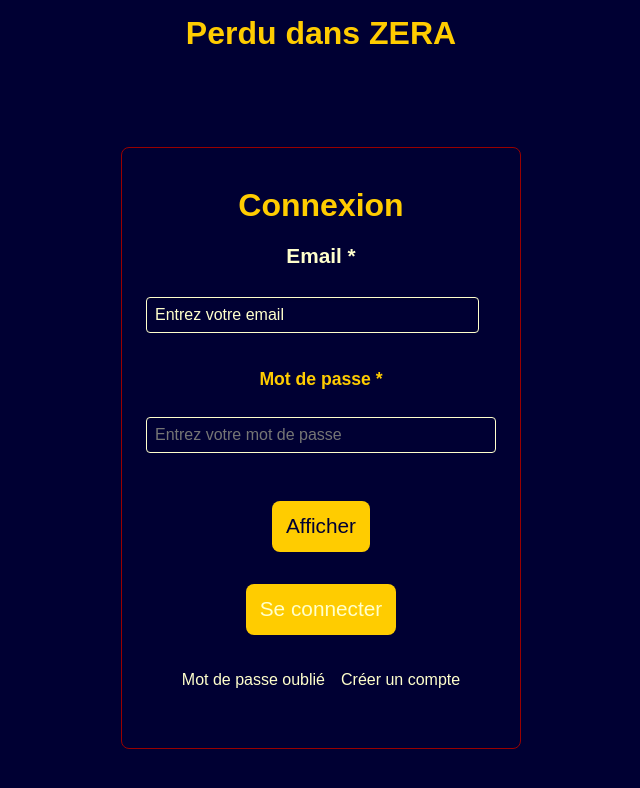
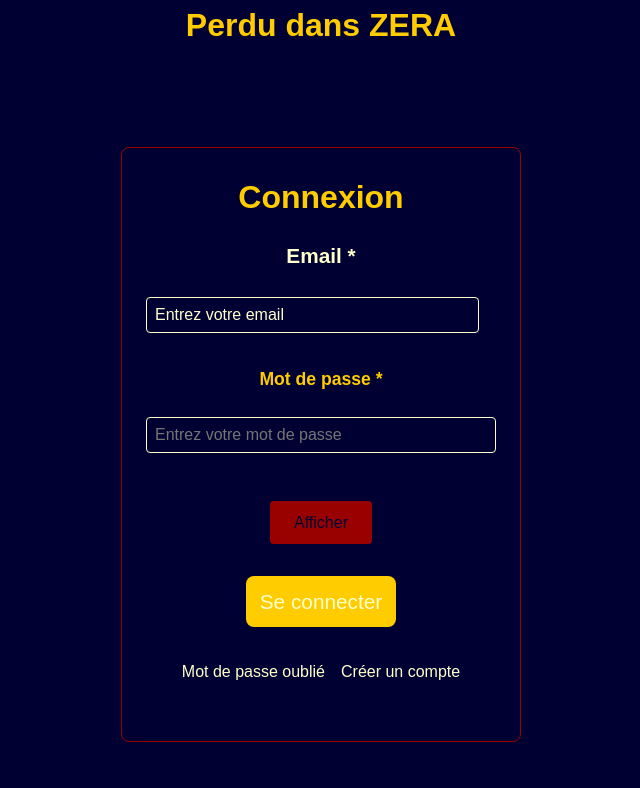
Before and after one commit to WildCodeSchool-2024-09/Js-BDX-P3-Zera, a React (Vite) app in the folder client/: page /connexion in a window 1280 px wide. Shown: the top 788 px of the page, without its empty margins (319-959 px from the left). Built offline with nearby package versions, Linux system fonts and the light colour scheme.

Commit message:
Fix Form CSS and add className on this

```diff
--- a/client/src/pages/forgotPasswordPage/forgotPasswordForm.module.css
+++ b/client/src/pages/forgotPasswordPage/forgotPasswordForm.module.css
@@ -1,4 +1,3 @@
-/* forgotPasswordForm.module.css */
 .forgotPasswordForm {
   display: flex;
   flex-direction: column;
@@ -16,6 +15,10 @@
   font-size: var(--title-size);
   font-family: var(--title-font);
   margin-bottom: 1.5rem;
+}
+
+.forgotText {
+  text-align: center;
 }
 
 .forgotPasswordButton {
--- a/client/src/pages/forgotPasswordPage/forgotPasswordPage.tsx
+++ b/client/src/pages/forgotPasswordPage/forgotPasswordPage.tsx
@@ -1,4 +1,5 @@
 import ForgotPasswordForm from "../forgotPasswordPage/forgotPasswordForm";
+import styles from "./forgotPasswordForm.module.css";
 import { useForgotPasswordForm } from "./useForgotPasswordForm.ts";
 
 function ForgotPasswordPage() {
@@ -6,7 +7,7 @@ function ForgotPasswordPage() {
 
   return (
     <>
-      <p>
+      <p className={styles.forgotText}>
         Entrez votre adresse email pour recevoir un lien de réinitialisation.
       </p>
       <ForgotPasswordForm
--- a/client/src/pages/login/loginForm.module.css
+++ b/client/src/pages/login/loginForm.module.css
@@ -1,3 +1,6 @@
+.titleLogin {
+  text-align: center;
+}
 .loginCard {
   border-radius: 8px;
   padding: 1.5em;
@@ -13,7 +16,7 @@
   gap: 1em;
 }
 
-.loginFormContent button {
+.loginButton {
   border-radius: 8px;
   border: 1px solid transparent;
   padding: 0.6em;
@@ -25,12 +28,12 @@
   transition: border-color 0.25s;
 }
 
-.loginFormContent button:hover {
+.loginButton:hover {
   border-color: var(--primary-color);
 }
 
-.loginFormContent button:focus,
-.loginFormContent button:focus-visible {
+.loginButton:focus,
+.loginButton:focus-visible {
   outline: 4px auto -webkit-focus-ring-color;
 }
 
--- a/client/src/pages/login/logingForm.tsx
+++ b/client/src/pages/login/logingForm.tsx
@@ -15,7 +15,7 @@ function LoginForm({
 }: LoginFormProps) {
   return (
     <article className={styles.loginCard}>
-      <h1>Connexion</h1>
+      <h1 className={styles.titleLogin}>Connexion</h1>
       <form onSubmit={onSubmit} className={styles.loginFormContent}>
         <InputField
           id="email"
@@ -32,6 +32,7 @@ function LoginForm({
           onChange={onPasswordChange}
           label="Mot de passe *"
           placeholder="Entrez votre mot de passe"
+          required
         />
         <button type="submit" className={styles.loginButton}>
           Se connecter
--- a/client/src/pages/signupForm/signupForm.module.css
+++ b/client/src/pages/signupForm/signupForm.module.css
@@ -1,6 +1,7 @@
-h1 {
+.titleSignup {
   margin: 0;
   padding: .5rem;
+  text-align: center;
 }
 
 .label {
--- a/client/src/pages/signupForm/signupForm.tsx
+++ b/client/src/pages/signupForm/signupForm.tsx
@@ -16,7 +16,7 @@ function SignupForm({
 }: SignupFormProps) {
   return (
     <>
-      <h1>Inscription</h1>
+      <h1 className={styles.titleSignup}>Inscription</h1>
       <form onSubmit={onSubmit} className={styles.signupForm}>
         <InputField
           id="email"
--- a/client/src/styles/Global.css
+++ b/client/src/styles/Global.css
@@ -1,8 +1,8 @@
-* {
+/* * {
   margin: 0;
   padding: 0;
   box-sizing: border-box;
-}
+} */
 
 body {
   background-color: var(--background-color);
```
